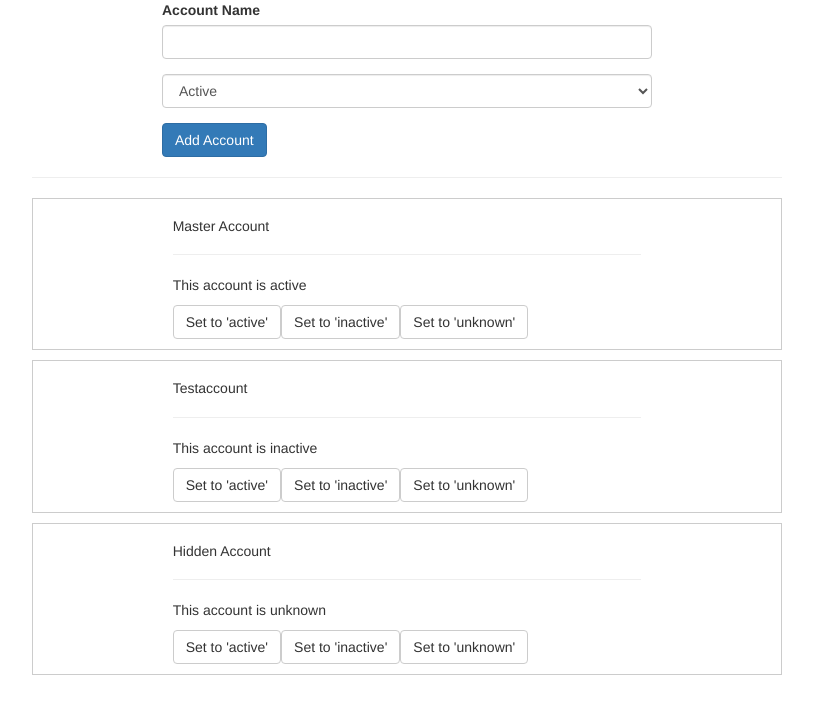
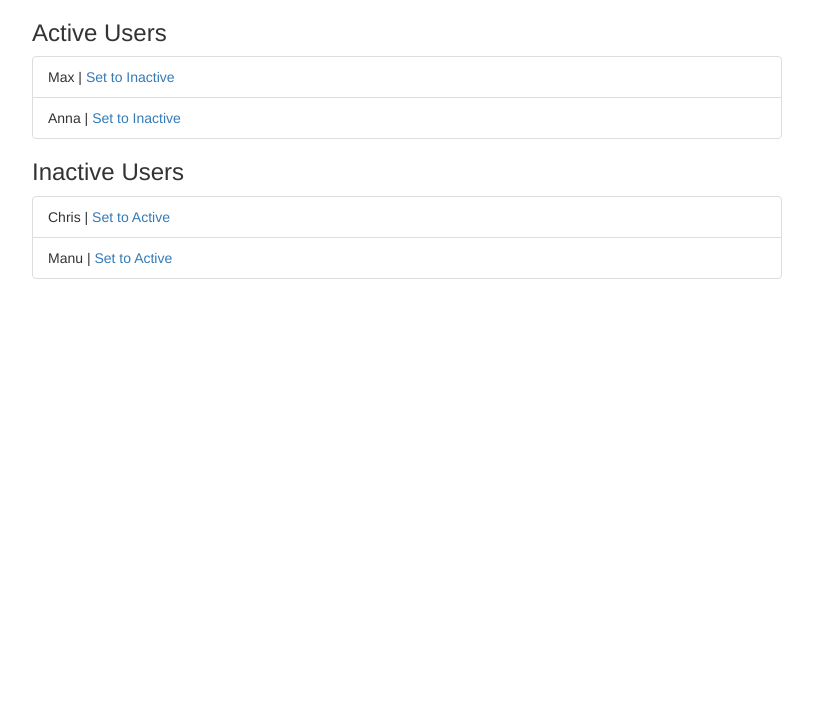
Before and after one commit to Godswillcode/My-Angular-Leaning, an Angular app: page / in a window 1280 px wide. Shown: the top 714 px of the page, without its empty margins (233-1046 px from the left). Built offline with nearby package versions, Linux system fonts and the light colour scheme.

Commit message:
services

```diff
--- /dev/null
+++ b/src/app/services/assignment/active-users/active-users.component.html
@@ -0,0 +1,8 @@
+<h3>Active Users</h3>
+<ul class="list-group">
+  <li
+    class="list-group-item"
+    *ngFor="let user of users; let i = index">
+    {{ user }} | <a href="#" (click)="onSetToInactive(i)">Set to Inactive</a>
+  </li>
+</ul>
--- /dev/null
+++ b/src/app/services/assignment/active-users/active-users.component.ts
@@ -0,0 +1,21 @@
+import { Component, OnInit,} from '@angular/core';
+import { UserService } from '../../user.service';
+
+@Component({
+  selector: 'app-active-users',
+  templateUrl: './active-users.component.html',
+  styleUrls: ['./active-users.component.css'],
+})
+export class ActiveUsersComponent implements OnInit {
+  users: string[];
+
+  constructor(private userService: UserService) {}
+
+  ngOnInit() {
+    this.users = this.userService.activeUsers;
+  }
+
+  onSetToInactive(id: number) {
+    this.userService.setToInactive(id)
+  }
+}
--- /dev/null
+++ b/src/app/services/assignment/inactive-users/inactive-users.component.html
@@ -0,0 +1,8 @@
+<h3>Inactive Users</h3>
+<ul class="list-group">
+  <li
+    class="list-group-item"
+    *ngFor="let user of users; let i = index">
+    {{ user }} | <a href="#" (click)="onSetToActive(i)">Set to Active</a>
+  </li>
+</ul>
--- /dev/null
+++ b/src/app/services/assignment/inactive-users/inactive-users.component.ts
@@ -0,0 +1,21 @@
+import { Component, OnInit } from '@angular/core';
+import { UserService } from '../../user.service';
+
+@Component({
+  selector: 'app-inactive-users',
+  templateUrl: './inactive-users.component.html',
+  styleUrls: ['./inactive-users.component.css'],
+})
+export class InactiveUsersComponent implements OnInit {
+  users: string[];
+
+  constructor(private userService: UserService) {}
+
+  ngOnInit() {
+    this.users = this.userService.inactiveUsers;
+  }
+
+  onSetToActive(id: number) {
+    this.userService.setToActive(id);
+  }
+}
--- /dev/null
+++ b/src/app/services/counter.service.ts
@@ -0,0 +1,14 @@
+export class CounterService {
+  activeToInactiveCounter = 0;
+  inactiveToActiveCounter = 0;
+
+  incrementActiveToInactive() {
+    this.activeToInactiveCounter++;
+    console.log('Active to inactive ' + this.activeToInactiveCounter);
+  }
+
+  incrementInActiveToActive() {
+    this.inactiveToActiveCounter++;
+    console.log('inactive to Active ' + this.inactiveToActiveCounter);
+  }
+}
--- a/src/app/services/services.component.html
+++ b/src/app/services/services.component.html
@@ -1,16 +1,17 @@
 <div class="container">
   <div class="row">
     <div class="col-xs-12 col-md-8 col-md-offset-2">
-        <app-new-account
-
-        ></app-new-account>
-        <hr>
+      <!-- <app-new-account></app-new-account>
+      <hr />
       <app-account
         *ngFor="let acc of accounts; let i = index"
         [account]="acc"
         [id]="i"
+      ></app-account> -->
 
-          ></app-account>
+      <!--=== ASSIGNMENT  ====-->
+      <app-active-users></app-active-users>
+      <app-inactive-users></app-inactive-users>
     </div>
   </div>
 </div>
--- /dev/null
+++ b/src/app/services/user.service.ts
@@ -0,0 +1,22 @@
+import { Injectable } from "@angular/core";
+import { CounterService } from "./counter.service";
+
+@Injectable()
+export class UserService {
+  activeUsers = ['Max', 'Anna'];
+  inactiveUsers = ['Chris', 'Manu'];
+
+  constructor(private counterService: CounterService){}
+
+  setToActive(id: number) {
+    this.activeUsers.push(this.inactiveUsers[id]);
+    this.inactiveUsers.splice(id, 1);
+    this.counterService.incrementActiveToInactive()
+  }
+
+  setToInactive(id: number) {
+    this.inactiveUsers.push(this.activeUsers[id]);
+    this.activeUsers.splice(id, 1);
+    this.counterService.incrementInActiveToActive()
+  }
+}
```
Also changed, not shown: src/app/app.module.ts (+8 -4 lines), src/app/services/services.component.ts (+5 -2 lines), src/app/services/assignment/active-users/active-users.component.css (added), src/app/services/assignment/inactive-users/inactive-users.component.css (added). Lines whose indentation alone changed are shown as unchanged.
